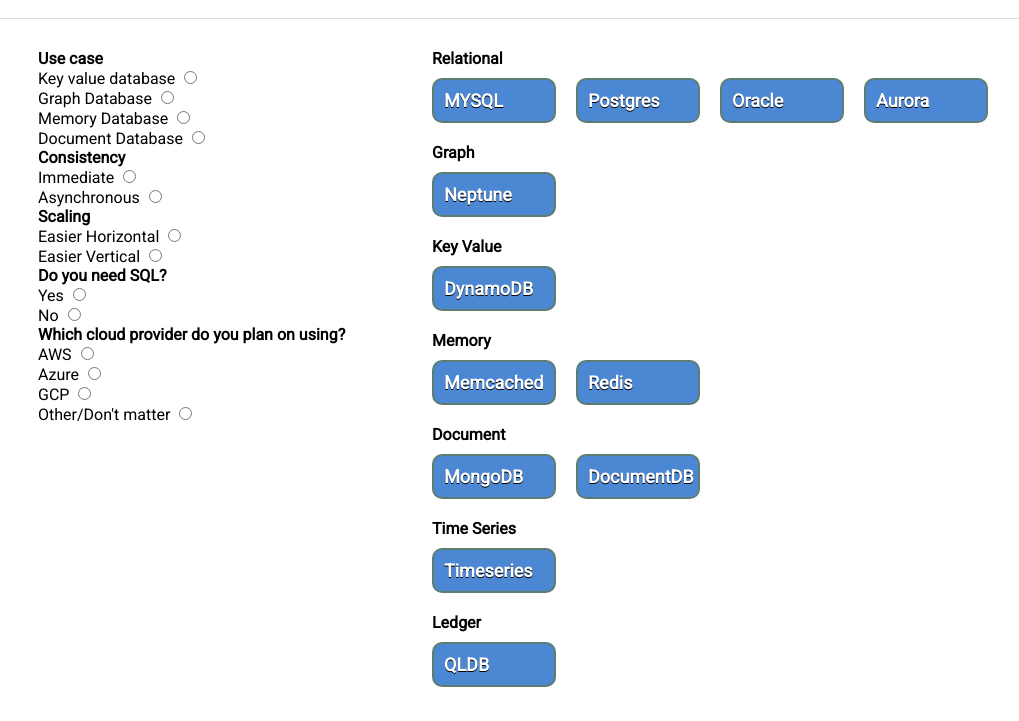
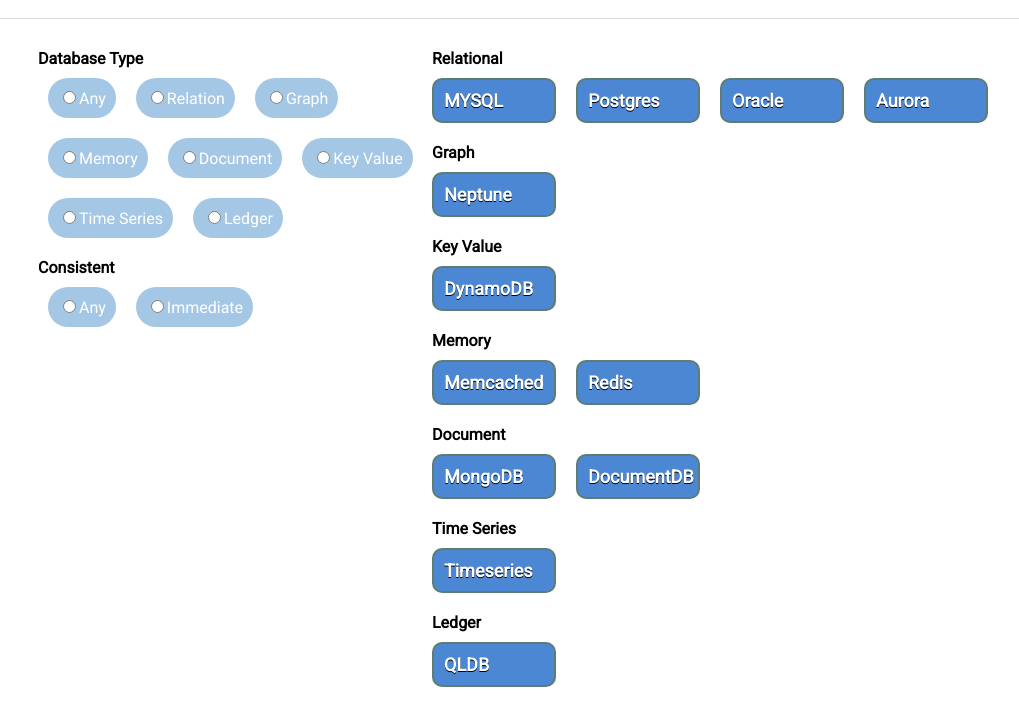
Before and after one commit to TommyDong1998/WhichDatabase, a plain HTML site: page index.html in a window 1280 px wide. Shown: the part 79-800 px from the top of the page, without its empty margins (122-1141 px from the left). Drawn offline with Linux system fonts and the light colour scheme.

Commit message:
Create question toggle

```diff
--- a/index.html
+++ b/index.html
@@ -13,80 +13,9 @@
 
     <div class="content">
         <div id="selection">
-
-            <div class="dbtype">
-                <div class="category">
-                </div>
-            </div>
-
-            <b>Use case</b><br/>
-
-            Key value database
-            <input type="radio"/>
-            <br/>
-
-            Graph Database
-            <input type="radio"/>
-            <br/>
-
-            Memory Database
-            <input type="radio"/>
-            <br/>
-
-            Document Database
-            <input type="radio"/>
-            <br/>
-
-
-            <b>Consistency</b><br/>
-
-            Immediate
-            <input type="radio"/>
-            <br/>
-
-            Asynchronous
-            <input type="radio"/>
-            <br/>
-
-            <b>Scaling</b><br/>
-            Easier Horizontal
-            <input type="radio"/>
-            <br/>
-
-            Easier Vertical
-            <input type="radio"/>
-            <br/>
-
-            <b>Do you need SQL?</b>
-            <br/>
-            Yes
-            <input type="radio"/>
-            <br/>
-            No
-            <input type="radio"/>
-            <br/>
-
-            <b>Which cloud provider do you plan on using?</b>
-            <br/>
-            AWS
-            <input type="radio"/>
-            <br/>
-            Azure
-            <input type="radio"/>
-            <br/>
-            GCP
-            <input type="radio"/>
-            <br/>
-            Other/Don't matter
-            <input type="radio"/>
-            <br/>
         </div>
 
         <div id="databases">
-            <div class="dbtype">
-                <div class="category">
-                </div>
-            </div>
         </div>
     </div>
 </body>
--- a/main.css
+++ b/main.css
@@ -25,7 +25,7 @@ header h1{
     flex: 1;
 }
 
-.dbtype{
+.dbtype, .questionCategory{
     margin:10px 0 0 0;
 }
 
@@ -33,7 +33,7 @@ header h1{
     display: flex;
 }
 
-.dbtype .category{
+.dbtype .category, .questionCategory .category{
     font-weight: bold;
 }
 .dbtype .db{
@@ -53,3 +53,12 @@ header h1{
 .db:first-of-type{
     margin-left:0;
 }
+
+.question{
+    border-radius: 20px;
+    background: #a5c7e6;
+    padding: 10px;
+    display: inline-block;
+    color: white;
+    margin:10px;
+}
--- a/script.js
+++ b/script.js
@@ -1,31 +1,49 @@
 //List databases
 const databases={
     "Relational":[
-        {name:"MYSQL"},
-        {name:"Postgres"},
-        {name:"Oracle"},
-        {name:"Aurora"}
+        {name:"MYSQL",tags:["relation","consistent_immediate"]},
+        {name:"Postgres",tags:["relation","consistent_immediate"]},
+        {name:"Oracle",tags:["relation","consistent_immediate"]},
+        {name:"Aurora",tags:["relation","consistent_immediate"]}
     ],
     "Graph":[
-        {name:"Neptune"}
+        {name:"Neptune",tags:["graph"]}
     ],
     "Key Value":[
-        {name:"DynamoDB"}
+        {name:"DynamoDB",tags:["keyvalue","consistent_immediate"]}
     ],
     "Memory":[
-        {name:"Memcached"},
-        {name:"Redis"}
+        {name:"Memcached",tags:["memory"]},
+        {name:"Redis",tags:["memory"]}
     ],
     "Document":[
-        {name:"MongoDB"},
-        {name:"DocumentDB"}
+        {name:"MongoDB",tags:["document"]},
+        {name:"DocumentDB",tags:["document"]}
     ],
     "Time Series":[
-        {name:"Timeseries"}
+        {name:"Timeseries",tags:["timeseries"]}
     ],
     "Ledger":[
-        {name:"QLDB"}
+        {name:"QLDB",tags:["ledger"]}
     ]
+};
+
+const questions={
+    "Database Type":[
+        {name:"Any",tags:[]},
+        {name:"Relation",tags:["relation"]},
+        {name:"Graph",tags:["graph"]},
+        {name:"Memory",tags:["memory"]},
+        {name:"Document",tags:["document"]},
+        {name:"Key Value",tags:["keyvalue"]},
+        {name:"Time Series",tags:["timeseries"]},
+        {name:"Ledger",tags:["ledger"]}
+    ],
+    "Consistent":[
+        {name:"Any",tags:[]},
+        {name:"Immediate",tags:["consistent_immediate"]}
+    ]
+
 };
 
 let dbElement=document.querySelector('#databases');
@@ -37,8 +55,12 @@ function createDiv(c){
     return d;
 }
 
+let filtersTags=[];
+
 //List all databases and add element property to the database
 //Ex: database["Relational"][0].element would reference the html element
+function generateDatabaseOutput(){
+    dbElement.innerHTML="";
     Object.keys(databases).forEach(dbtype => {
         let dbtypeElement=createDiv('dbtype')
         dbElement.appendChild(dbtypeElement);
@@ -50,10 +72,54 @@ Object.keys(databases).forEach(dbtype => {
         let list=createDiv('list');
         dbtypeElement.appendChild(list);
 
-    databases[dbtype].forEach((db,idx)=>{
+        databases[dbtype].filter((db)=>{
+            return filtersTags.every(v => db.tags.includes(v.tag));
+        }).forEach((db,idx)=>{
             let dbElement=createDiv('db');
             databases[dbtype][idx].element=dbElement;
             dbElement.innerText=db.name;
             list.appendChild(dbElement);
         })
     });
+}
+generateDatabaseOutput();
+
+let selectionElement=document.querySelector('#selection');
+let questionID=0;
+
+
+function ToggleByQuestion(category,question){
+    //Remove all the tags with same category
+    filtersTags=filtersTags.filter((filter)=>{
+        filter.category!=category;
+    });
+    //Add new tag
+    question.tags.forEach(tag => filtersTags.push({"category":category,tag:tag}))
+    generateDatabaseOutput();
+}
+
+//Generate questions
+Object.keys(questions).forEach(category => {
+    let questionCategoryElement=createDiv('questionCategory')
+    selectionElement.appendChild(questionCategoryElement);
+
+    let categoryElement=createDiv('category')
+    categoryElement.innerText=category;
+    questionCategoryElement.appendChild(categoryElement);
+
+    let list=createDiv('list');
+    questionCategoryElement.appendChild(list);
+
+    questions[category].forEach((question)=>{
+        let questionElement=createDiv('question');
+        questionElement.innerHTML="<input id='questionid"+questionID+"' type='radio' name='"+category+"'/>"
+
+
+       questionElement.innerHTML+="<label for='questionid"+questionID+"'>"+question.name+"</label>";
+        questionID+=1;
+        list.appendChild(questionElement);
+        questionElement.querySelector('input').onclick=()=>{
+            ToggleByQuestion(category,question);
+        }
+    })
+});
```
Lines whose indentation alone changed are shown as unchanged.
